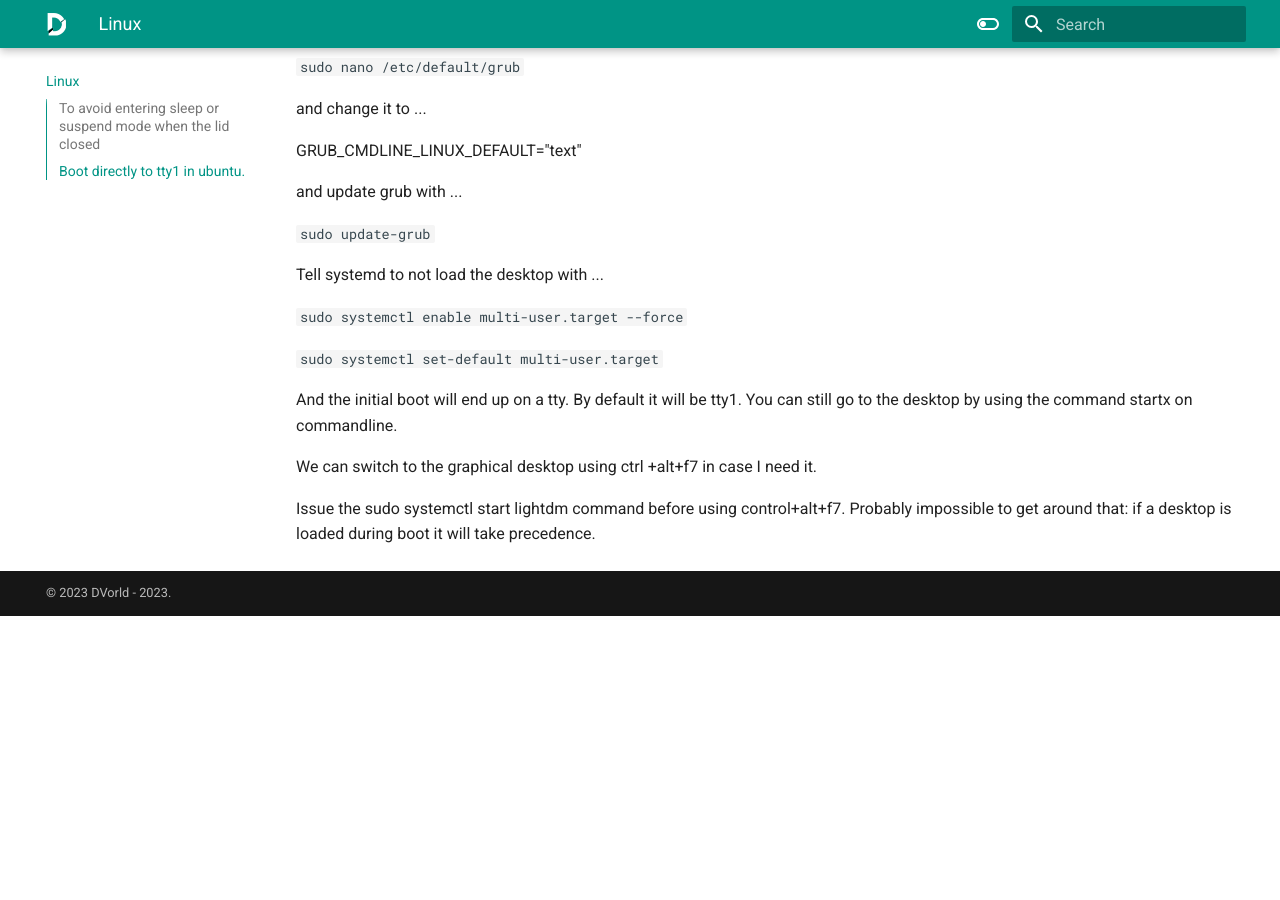
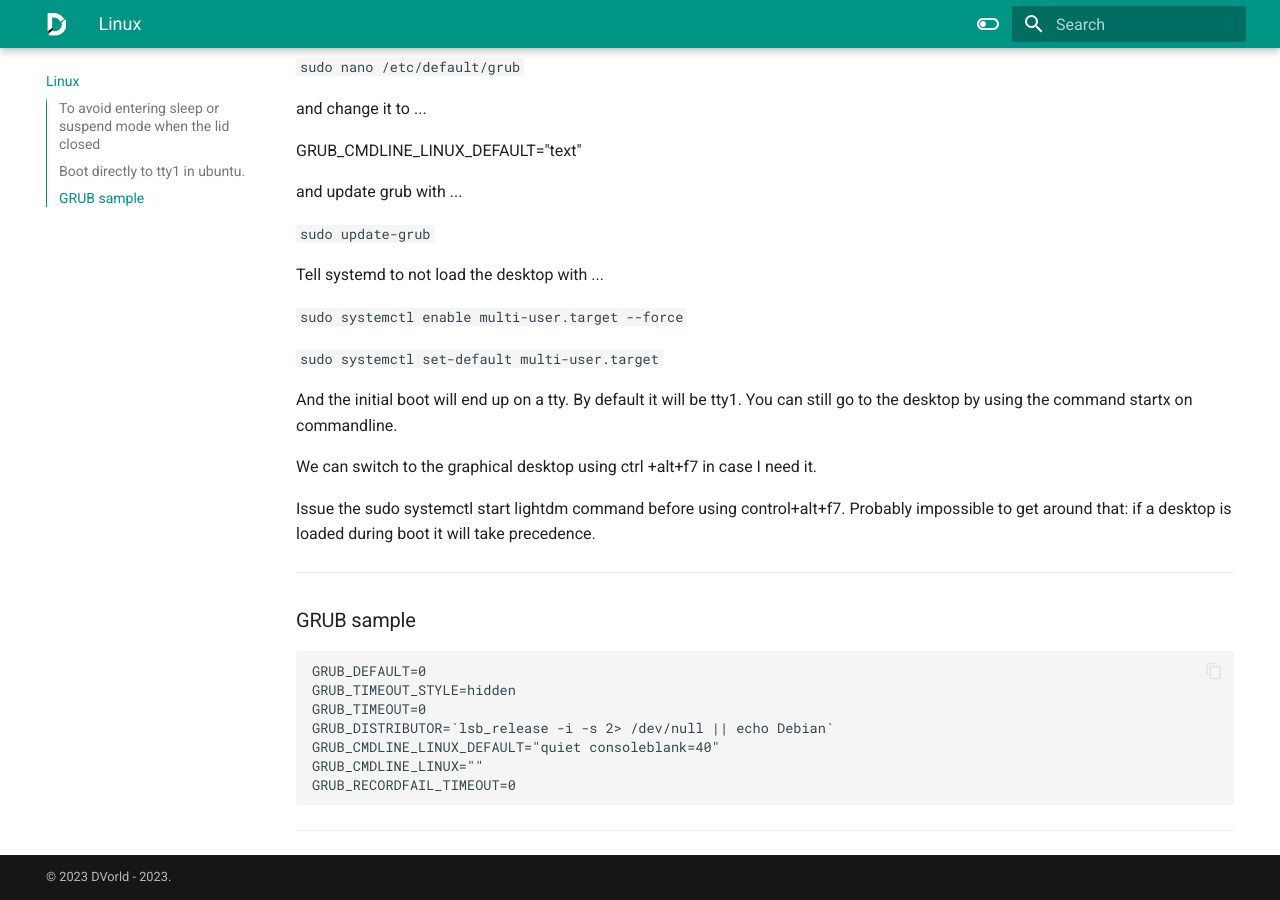
Before and after one commit to Dvorld/dvorld.github.io, an MkDocs documentation site: the page built from docs/index.md, in a window 1280 px wide and 900 px high, scrolled down 640 px. Built offline with MkDocs 1.6.1 and Material for MkDocs 9.7.7, drawn with Linux system fonts in a browser that asks for light colours; before the commit the page ends 1256 px from its top, so only the background shows below that.

Commit message:
grub update sample

````diff
--- a/docs/index.md
+++ b/docs/index.md
@@ -48,3 +48,19 @@ And the initial boot will end up on a tty. By default it will be tty1. You can s
 We can switch to the graphical desktop using ctrl +alt+f7 in case I need it.
 
 Issue the sudo systemctl start lightdm command before using control+alt+f7. Probably impossible to get around that: if a desktop is loaded during boot it will take precedence.
+
+______________________________________________
+
+### GRUB sample
+
+```
+GRUB_DEFAULT=0
+GRUB_TIMEOUT_STYLE=hidden
+GRUB_TIMEOUT=0
+GRUB_DISTRIBUTOR=`lsb_release -i -s 2> /dev/null || echo Debian`
+GRUB_CMDLINE_LINUX_DEFAULT="quiet consoleblank=40"
+GRUB_CMDLINE_LINUX=""
+GRUB_RECORDFAIL_TIMEOUT=0
+```
+
+______________________________________________
````
